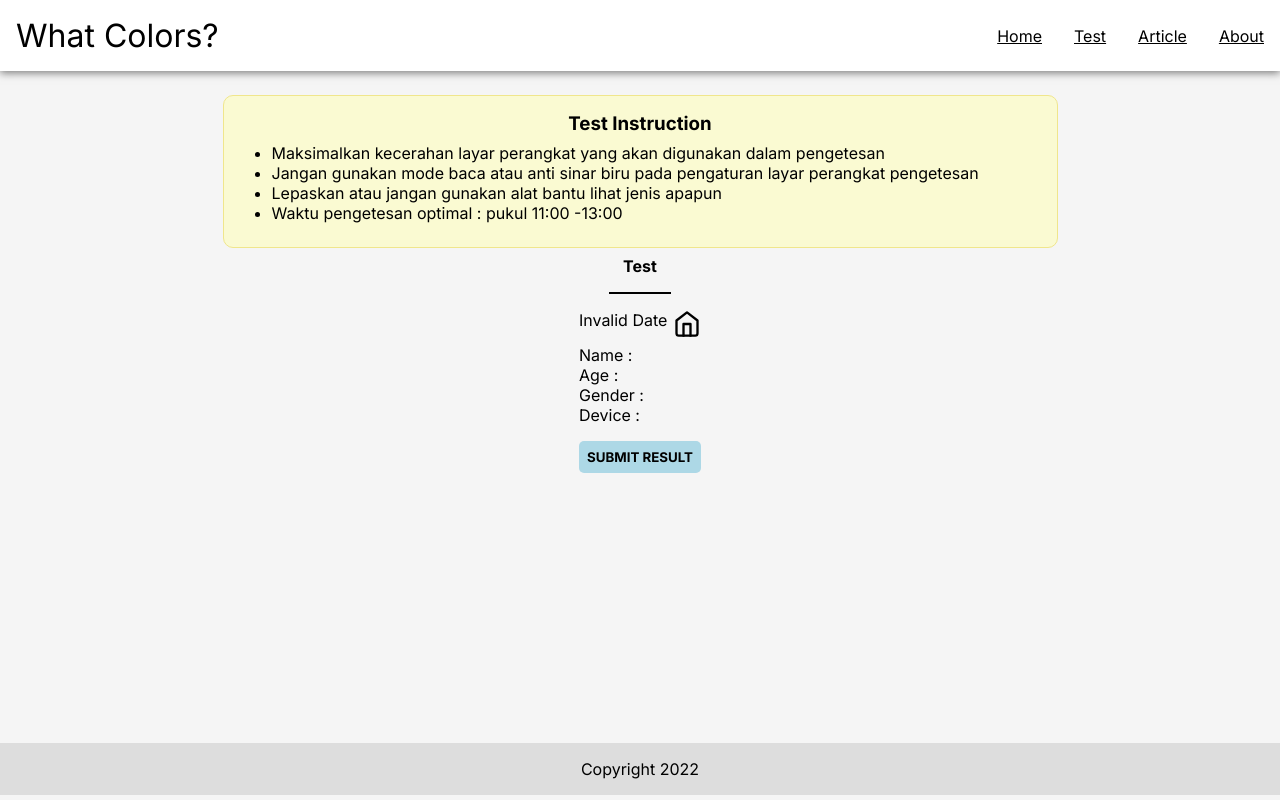
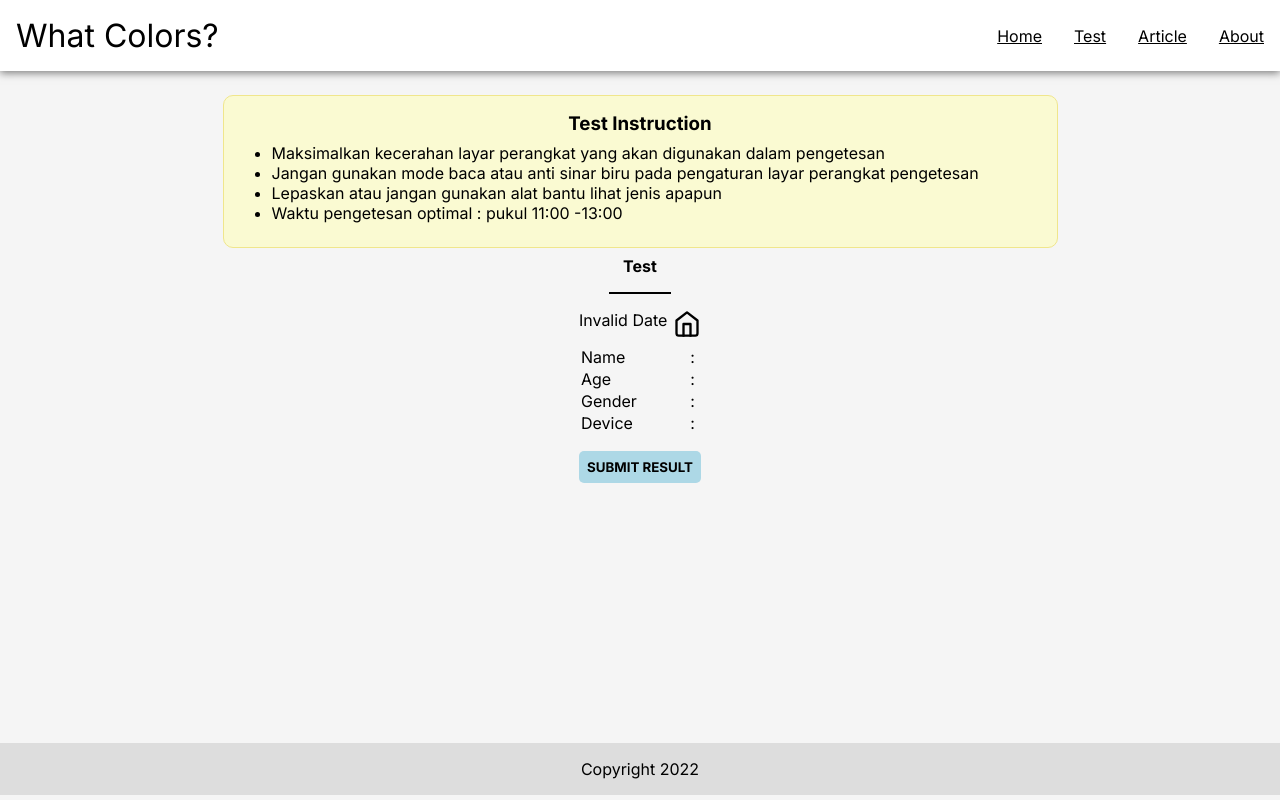
Before and after one commit to Z4nR/what-colors, a React (Create React App) app: page /test/test-sheet in a window 1280 px wide. Built offline with nearby package versions, Linux system fonts and the light colour scheme.

Commit message:
finish alert styling and styling in web

```diff
--- a/src/components/test-time/TestTime.js
+++ b/src/components/test-time/TestTime.js
@@ -138,10 +138,26 @@ export default function TestTime() {
             />
           </div>
         </div>
-        <p>Name : {fullName}</p>
-        <p>Age : {age}</p>
-        <p>Gender : {gender}</p>
-        <p>Device : {device}</p>
+        <table className="table-biodata">
+          <tbody>
+            <tr>
+              <td>Name </td>
+              <td>: {fullName}</td>
+            </tr>
+            <tr>
+              <td>Age </td>
+              <td>: {age}</td>
+            </tr>
+            <tr>
+              <td>Gender </td>
+              <td>: {gender}</td>
+            </tr>
+            <tr>
+              <td>Device </td>
+              <td>: {device}</td>
+            </tr>
+          </tbody>
+        </table>
       </div>
       {valueList?.map((data) => (
         <div className="row-sheet" key={data.row}>
--- a/src/components/test/test-type/RoomJoin.js
+++ b/src/components/test/test-type/RoomJoin.js
@@ -41,13 +41,13 @@ export default function RoomJoinTest({ openModal }) {
             type="text"
             placeholder="Input Verification Code"
             maxLength="7"
-            {...register("code", { required: true })}
+            {...register("code", { required: true, pattern: /[A-Z0-9]/ })}
           />
           <button className="join-mbl-btn" type="submit">
             Verify
           </button>
         </form>
-        {errors.code && (
+        {errors.code && errors.code.type === "required" && (
           <p
             style={{
               color: "red",
@@ -57,6 +57,18 @@ export default function RoomJoinTest({ openModal }) {
             }}
           >
             Fill Verify Code
+          </p>
+        )}
+        {errors.code && errors.code.type === "pattern" && (
+          <p
+            style={{
+              color: "red",
+              fontSize: "10px",
+              textAlign: "left",
+              paddingLeft: "4px",
+            }}
+          >
+            Use Capital Character
           </p>
         )}
       </div>
@@ -73,11 +85,30 @@ export default function RoomJoinTest({ openModal }) {
           placeholder="Input Verification Code"
           maxLength="7"
           style={{ textAlign: "center", marginBottom: "8px" }}
-          {...register("code", { required: true })}
+          {...register("code", { required: true, pattern: /[A-Z0-9]{3}/ })}
         />
-        {errors.code && (
-          <p style={{ color: "red", fontSize: "14px", padding: "4px" }}>
+        {errors.code && errors.code.type === "required" && (
+          <p
+            style={{
+              color: "red",
+              fontSize: "14px",
+              textAlign: "center",
+              marginBottom: "8px",
+            }}
+          >
             Fill Verify Code
+          </p>
+        )}
+        {errors.code && errors.code.type === "pattern" && (
+          <p
+            style={{
+              color: "red",
+              fontSize: "14px",
+              textAlign: "center",
+              marginBottom: "8px",
+            }}
+          >
+            Use Capital Character
           </p>
         )}
         <button className="join-btn room-btn" type="submit">
--- a/src/pages/ResultPage.js
+++ b/src/pages/ResultPage.js
@@ -128,7 +128,7 @@ export default function ResultPage() {
                   <tbody>
                     {result?.comparisonResults?.map((cap) => (
                       <tr className="cap-data" key={cap._id}>
-                        <td>{cap._id}</td>
+                        <td className="table-number">{cap._id}</td>
                         <td className="table-value">{cap.comparison}</td>
                       </tr>
                     ))}
@@ -161,7 +161,7 @@ export default function ResultPage() {
                     <tbody>
                       {result?.discriminantResults?.map((cap) => (
                         <tr className="cap-data" key={cap._id}>
-                          <td>{cap._id}</td>
+                          <td className="table-number">{cap._id}</td>
                           <td className="table-value">{cap.discriminant}</td>
                         </tr>
                       ))}
--- a/src/styles/main.css
+++ b/src/styles/main.css
@@ -382,11 +382,12 @@ tr {
 .cap-data:hover {
   background-color: #d6eeee;
 }
-td {
+.table-number {
   text-align: center;
 }
 .table-value {
   width: 80%;
+  text-align: center;
 }
 .table-compare {
   margin-top: 8px;
--- a/src/styles/responsive.css
+++ b/src/styles/responsive.css
@@ -30,6 +30,9 @@
     font-weight: lighter;
   }
   /*Test Sheet*/
+  .biodata-testing table {
+    font-size: 14px;
+  }
   .start-row,
   .end-row,
   .row-value {
--- a/src/styles/testsheet.css
+++ b/src/styles/testsheet.css
@@ -99,3 +99,7 @@
   visibility: hidden;
   cursor: none;
 }
+
+.table-biodata {
+  border-collapse: unset;
+}
```
